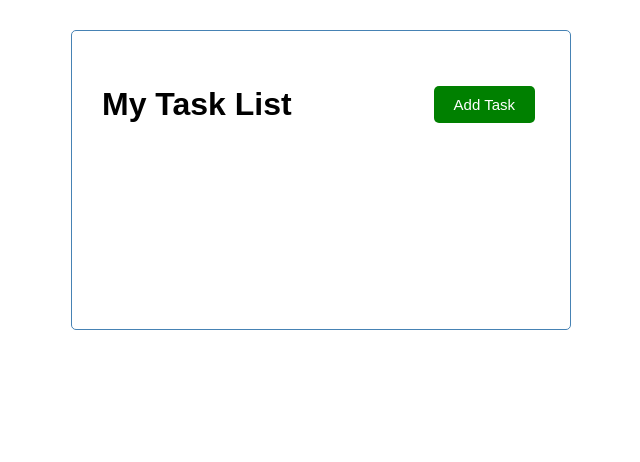
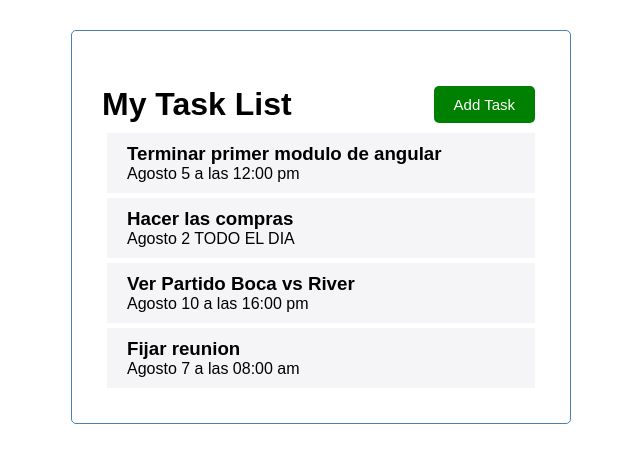
Before and after one commit to martinLopez99/My-Task-List, an Angular app: page / in a window 1280 px wide. Shown: the top 462 px of the page, without its empty margins (319-959 px from the left). Built offline with nearby package versions, Linux system fonts and the light colour scheme.

Commit message:
Lista de Items

```diff
--- a/src/app/app.component.html
+++ b/src/app/app.component.html
@@ -1,3 +1,4 @@
 <div class="container">
     <app-header></app-header>
+    <app-tasks></app-tasks>
 </div>
--- a/src/app/app.module.ts
+++ b/src/app/app.module.ts
@@ -4,12 +4,16 @@
 import { AppComponent } from './app.component';
 import { HeaderComponent } from './components/header/header.component';
 import { ButtonComponent } from './components/button/button.component';
+import { TasksComponent } from './components/tasks/tasks.component';
+import { TaskItemComponent } from './components/task-item/task-item.component';
 
 @NgModule({
   declarations: [
     AppComponent,
     HeaderComponent,
-    ButtonComponent
+    ButtonComponent,
+    TasksComponent,
+    TaskItemComponent
   ],
   imports: [
     BrowserModule
--- /dev/null
+++ b/src/app/components/task-item/task-item.component.css
@@ -0,0 +1,16 @@
+.task{
+    background-color: rgb(245, 245, 248);
+    margin: 5px;
+    padding: 10px 20px;
+    cursor: pointer;
+}
+
+.task.reminder{
+    border-left: 5px solid green;
+}
+
+.task h3{
+    display: flex;
+    align-items: center;
+    justify-content: space-between;
+}
--- /dev/null
+++ b/src/app/components/task-item/task-item.component.html
@@ -0,0 +1,4 @@
+<div class="task">
+    <h3>{{task.text}}</h3>
+    <p>{{task.day}}</p>
+</div>
--- /dev/null
+++ b/src/app/components/task-item/task-item.component.ts
@@ -0,0 +1,19 @@
+import { Component, OnInit, Input } from '@angular/core';
+import { Task } from 'src/app/Task';
+import { TASK } from 'src/app/mock-task';
+
+@Component({
+  selector: 'app-task-item',
+  templateUrl: './task-item.component.html',
+  styleUrls: ['./task-item.component.css']
+})
+export class TaskItemComponent implements OnInit {
+
+  @Input() task: Task = TASK[0]
+
+  constructor() { }
+
+  ngOnInit(): void {
+  }
+
+}
--- /dev/null
+++ b/src/app/components/tasks/tasks.component.html
@@ -0,0 +1,6 @@
+<app-task-item
+    *ngFor="let task of tasks"
+    [task] = "task"
+    >
+    {{task.text}}
+</app-task-item>
--- /dev/null
+++ b/src/app/components/tasks/tasks.component.ts
@@ -0,0 +1,18 @@
+import { Component, OnInit } from '@angular/core';
+import { Task } from 'src/app/Task';
+import { TASK } from 'src/app/mock-task';
+
+@Component({
+  selector: 'app-tasks',
+  templateUrl: './tasks.component.html',
+  styleUrls: ['./tasks.component.css']
+})
+export class TasksComponent implements OnInit {
+  tasks: Task[] = TASK;
+
+  constructor() { }
+
+  ngOnInit(): void {
+  }
+
+}
```
Also changed, not shown: src/app/components/tasks/tasks.component.css (added).
